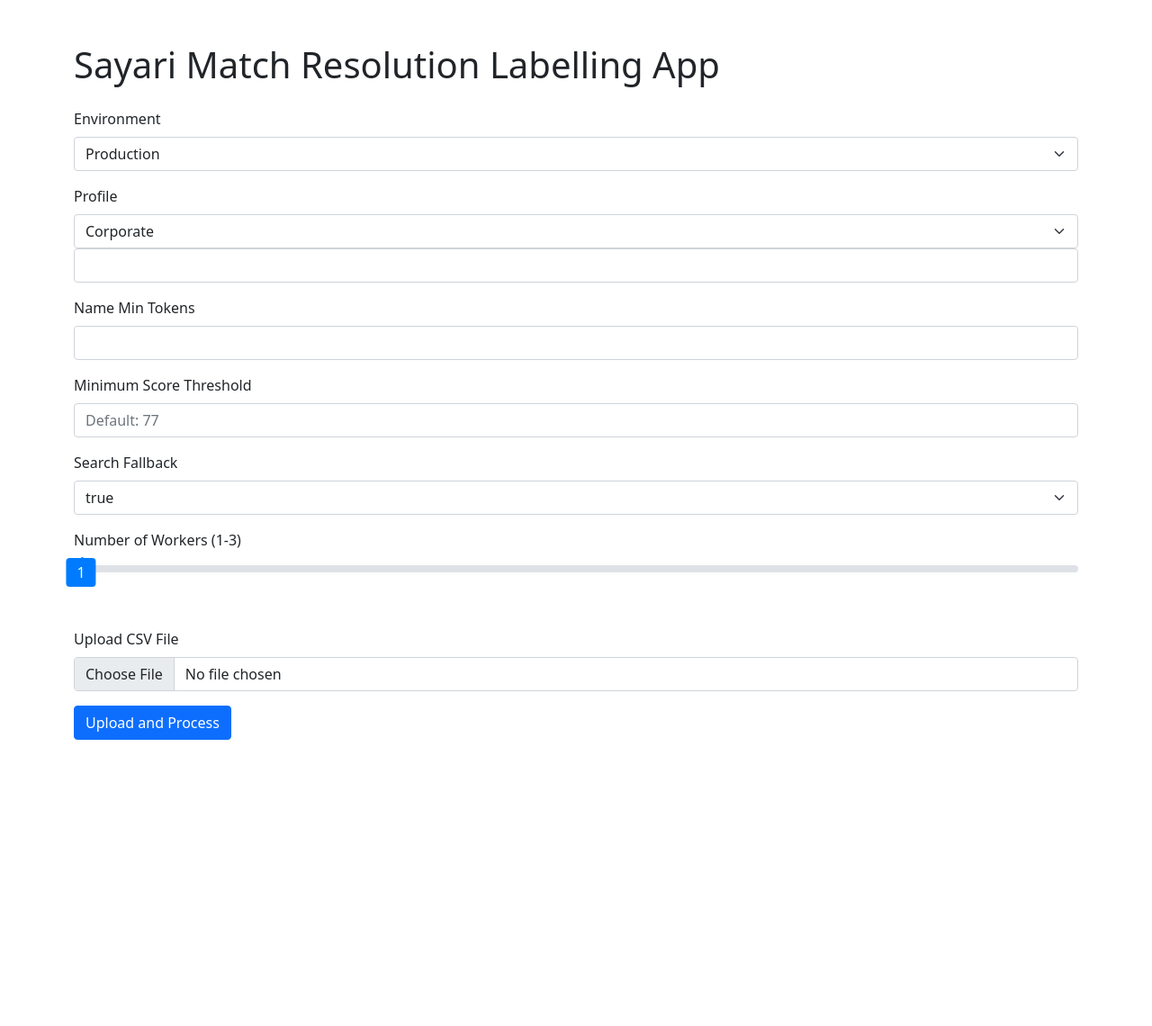
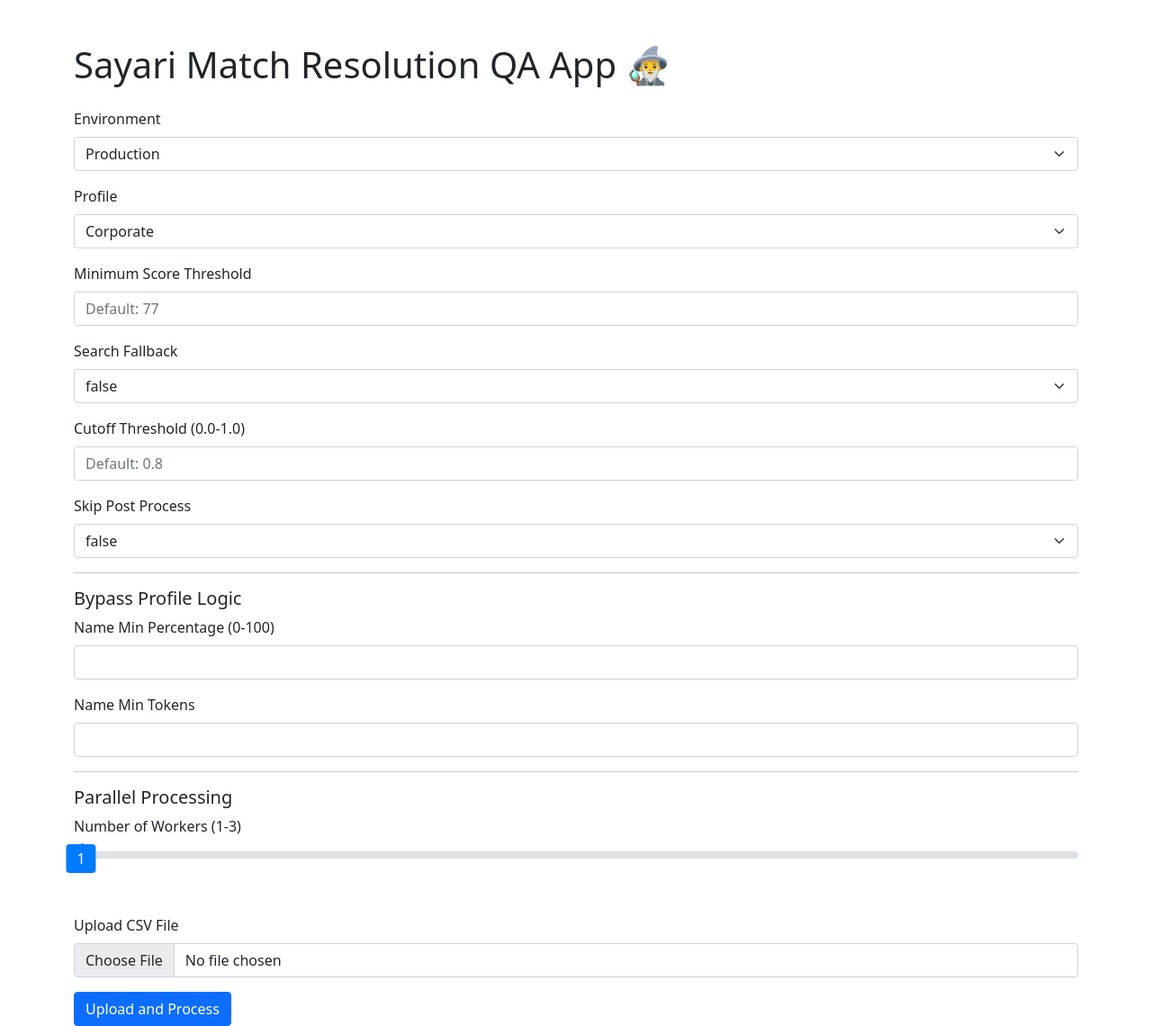
Before and after one commit to aleksAperans/match-QA, a Flask app: page / in a window 1280 px wide. Shown: the whole page at 90% size. Before the commit the page ends 822 px from the top, so only its background shows below. Run offline with Flask 3, Linux system fonts and the light colour scheme.

Commit message:
added parameters

```diff
--- a/app.py
+++ b/app.py
@@ -99,6 +99,8 @@
         name_min_tokens = request.form.get('name_min_tokens')
         minimum_score_threshold = request.form.get('minimum_score_threshold')
         search_fallback = request.form.get('search_fallback')
+        cutoff_threshold = request.form.get('cutoff_threshold')
+        skip_post_process = request.form.get('skip_post_process')
 
         if 'file' not in request.files:
             flash('No file part')
@@ -132,6 +134,8 @@
     name_min_tokens = request.form.get('name_min_tokens')
     minimum_score_threshold = request.form.get('minimum_score_threshold')
     search_fallback = request.form.get('search_fallback')
+    cutoff_threshold = request.form.get('cutoff_threshold')
+    skip_post_process = request.form.get('skip_post_process')
 
     if 'file' not in request.files:
         flash('No file part')
--- a/templates/index.html
+++ b/templates/index.html
@@ -3,7 +3,7 @@
     <head>
         <meta charset="UTF-8" />
         <meta name="viewport" content="width=device-width, initial-scale=1.0" />
-        <title>Sayari Match Resolution Labelling App</title>
+        <title>Sayari Match Resolution QA App 🧙‍♂️</title>
         <link
             href="https://cdn.jsdelivr.net/npm/bootstrap@5.1.3/dist/css/bootstrap.min.css"
             rel="stylesheet"
@@ -39,7 +39,7 @@
     </head>
     <body>
         <div class="container mt-5">
-            <h1 class="mb-4">Sayari Match Resolution Labelling App</h1>
+            <h1 class="mb-4">Sayari Match Resolution QA App 🧙‍♂️</h1>
             {% with messages = get_flashed_messages() %} {% if messages %} {%
             for message in messages %}
             <div class="alert alert-warning">{{ message }}</div>
@@ -65,7 +65,65 @@
                         <option value="suppliers">Suppliers</option>
                         <option value="search">Search</option>
                         <option value="screen">Screen</option>
+                    </select>
                 </div>
+                <div class="mb-3">
+                    <label for="minimum_score_threshold" class="form-label"
+                        >Minimum Score Threshold</label
+                    >
+                    <input
+                        type="number"
+                        name="minimum_score_threshold"
+                        id="minimum_score_threshold"
+                        class="form-control"
+                        min="0"
+                        max="100"
+                        placeholder="Default: 77"
+                    />
+                </div>
+                <div class="mb-3">
+                    <label for="search_fallback" class="form-label"
+                        >Search Fallback</label
+                    >
+                    <select
+                        name="search_fallback"
+                        id="search_fallback"
+                        class="form-select"
+                    >
+                        <option value="true">true</option>
+                        <option value="false" selected>false</option>
+                    </select>
+                </div>
+                <div class="mb-3">
+                    <label for="cutoff_threshold" class="form-label"
+                        >Cutoff Threshold (0.0-1.0)</label
+                    >
+                    <input
+                        type="number"
+                        name="cutoff_threshold"
+                        id="cutoff_threshold"
+                        class="form-control"
+                        min="0"
+                        max="1"
+                        step="0.1"
+                        placeholder="Default: 0.8"
+                    />
+                </div>
+                <div class="mb-3">
+                    <label for="skip_post_process" class="form-label"
+                        >Skip Post Process</label
+                    >
+                    <select
+                        name="skip_post_process"
+                        id="skip_post_process"
+                        class="form-select"
+                    >
+                        <option value="false">false</option>
+                        <option value="true">true</option>
+                    </select>
+                </div>
+                <hr />
+                <h5>Bypass Profile Logic</h5>
                 <div class="mb-3">
                     <label for="name_min_percentage" class="form-label"
                         >Name Min Percentage (0-100)</label
@@ -91,33 +149,8 @@
                         min="0"
                     />
                 </div>
-                <div class="mb-3">
-                    <label for="minimum_score_threshold" class="form-label"
-                        >Minimum Score Threshold</label
-                    >
-                    <input
-                        type="number"
-                        name="minimum_score_threshold"
-                        id="minimum_score_threshold"
-                        class="form-control"
-                        min="0"
-                        max="100"
-                        placeholder="Default: 77"
-                    />
-                </div>
-                <div class="mb-3">
-                    <label for="search_fallback" class="form-label"
-                        >Search Fallback</label
-                    >
-                    <select
-                        name="search_fallback"
-                        id="search_fallback"
-                        class="form-select"
-                    >
-                        <option value="true">true</option>
-                        <option value="false">false</option>
-                    </select>
-                </div>
+                <hr />
+                <h5>Parallel Processing</h5>
                 <div class="mb-3">
                     <label for="num_workers" class="form-label"
                         >Number of Workers (1-3)</label
```
